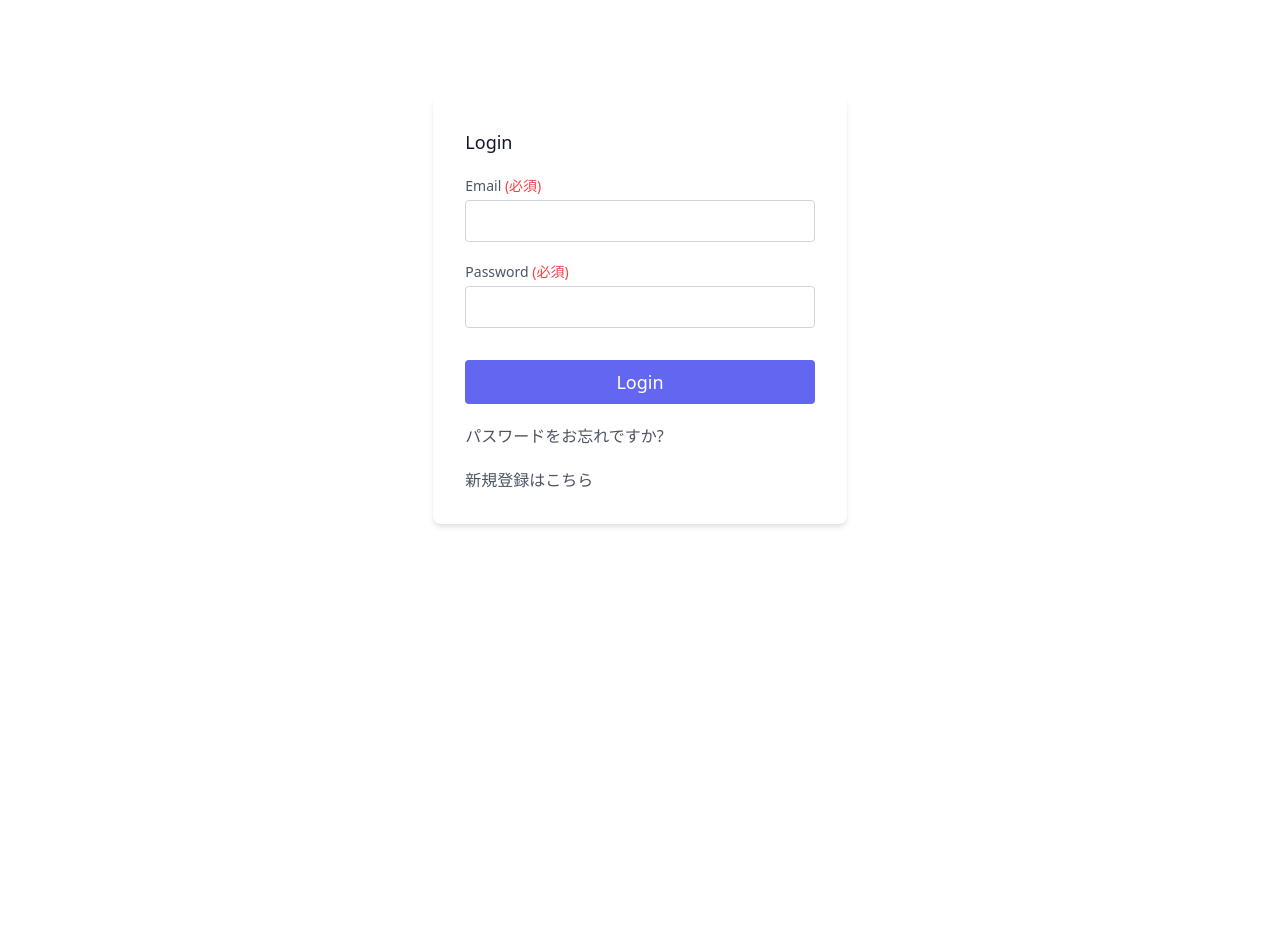
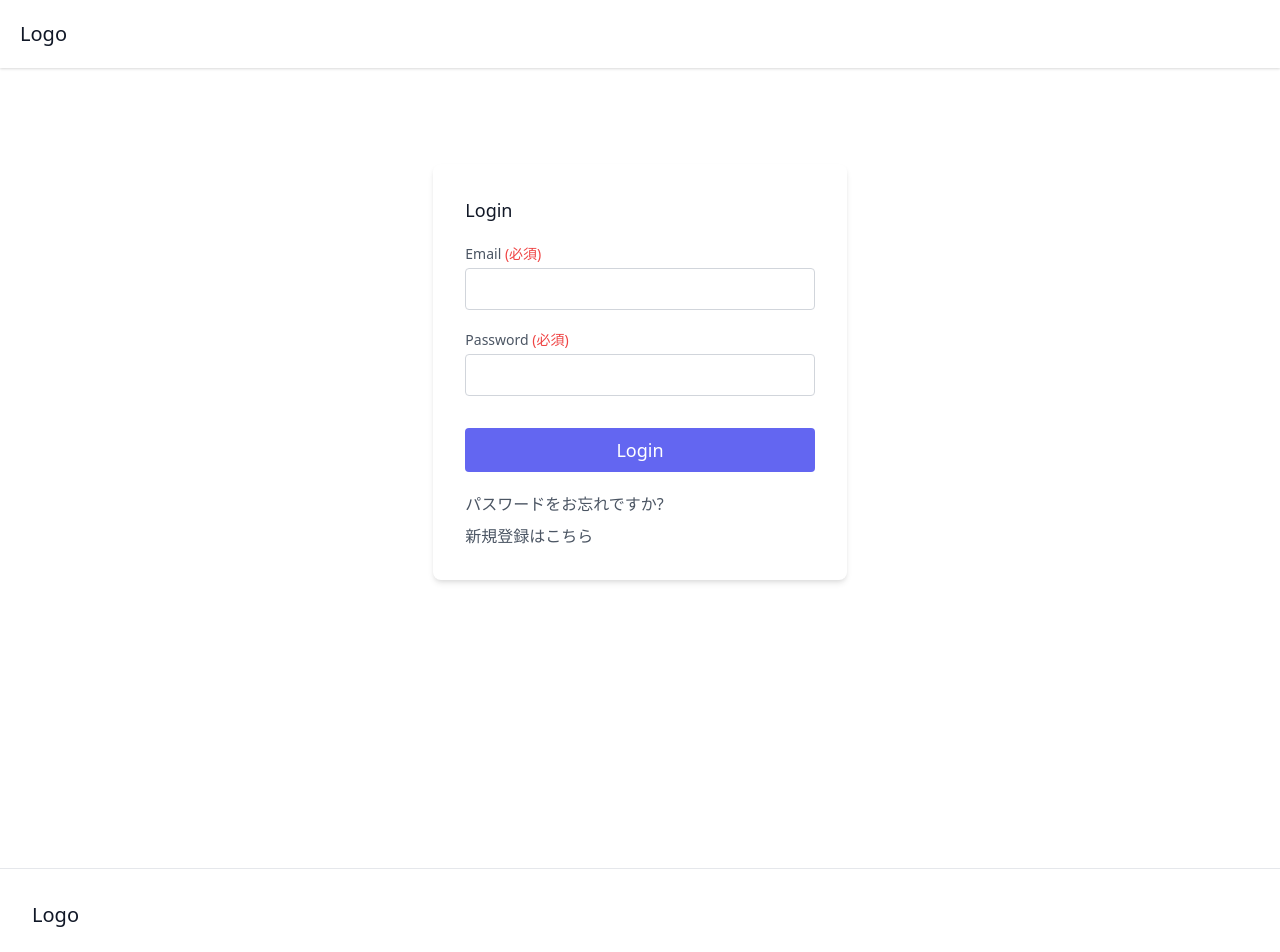
Before and after one commit to takashi145/breeze-api-vue, a Vue app: page /login in a window 1280 px wide. Shown: the top 952 px of the page. Before the commit the page ends 800 px from the top, so only its background shows below. Built offline with nearby package versions, Linux system fonts and the light colour scheme.

Commit message:
layout, header component , footer component

```diff
--- /dev/null
+++ b/src/components/Footer.vue
@@ -0,0 +1,12 @@
+<template>
+  <footer class="text-gray-600 body-font border-t">
+    <div class="container px-5 py-8 mx-auto flex items-center sm:flex-row flex-col">
+      <a class="flex title-font font-medium items-center md:justify-start justify-center text-gray-900">
+        <span class="ml-3 text-xl">Logo</span>
+      </a>
+    </div>
+  </footer>
+</template>
+
+<script>
+</script>
--- /dev/null
+++ b/src/components/Header.vue
@@ -0,0 +1,31 @@
+<template>
+  <header class="text-gray-600 body-font shadow">
+    <div class="container mx-auto flex flex-wrap p-5 flex-col md:flex-row items-center">
+      <a class="flex title-font font-medium items-center text-gray-900 mb-4 md:mb-0">
+        <span class="text-xl">Logo</span>
+      </a>
+      <nav class="md:mr-auto md:ml-4 md:py-1 md:pl-4 md:border-l md:border-gray-400	flex flex-wrap items-center text-base justify-center">
+        <a class="mr-5 hover:text-gray-900">First Link</a>
+        <a class="mr-5 hover:text-gray-900">Second Link</a>
+        <a class="mr-5 hover:text-gray-900">Third Link</a>
+        <a class="mr-5 hover:text-gray-900">Fourth Link</a>
+      </nav>
+      <button @click="logout" class="inline-flex items-center bg-gray-200 border-0 py-1 px-3 focus:outline-none hover:bg-gray-300 rounded text-base mt-4 md:mt-0">
+        ログアウト
+      </button>
+    </div>
+  </header>
+</template>
+
+<script setup>
+import axios from 'axios'
+import { useRouter } from 'vue-router';
+
+const router = useRouter()
+
+const logout = async () => {
+  await axios.get('/sanctum/csrf-cookie')
+  await axios.post('logout')
+  router.push('/login')
+}
+</script>
--- /dev/null
+++ b/src/components/layouts/AuthLayout.vue
@@ -0,0 +1,19 @@
+<template>
+  <div>
+    <Header />
+    <main>
+      <slot />
+    </main>
+  </div>
+</template>
+
+<script>
+import Header from '../Header.vue'
+export default {
+  components: { Header },
+}
+</script>
+
+<style>
+
+</style>
--- /dev/null
+++ b/src/components/layouts/DefaultLayout.vue
@@ -0,0 +1,24 @@
+<template>
+  <div>
+    <header class="text-gray-600 body-font shadow">
+      <div class="container mx-auto flex flex-wrap p-5 flex-col md:flex-row items-center">
+        <a class="flex title-font font-medium items-center text-gray-900 mb-4 md:mb-0">
+          <span class="text-xl">Logo</span>
+        </a>
+      </div>
+    </header>
+    <main class="h-screen">
+      <slot />
+    </main>
+    <Footer />
+  </div>
+</template>
+
+<script>
+import Footer from '../Footer.vue';
+export default {
+  components: {
+    Footer,
+  }
+}
+</script>
--- a/src/views/Home.vue
+++ b/src/views/Home.vue
@@ -1,22 +1,18 @@
 <template>
-  <div>
-    <div>
-      <button @click="logout">Logout</button>
+  <auth-layout>
+    <div v-if="user" class="ml-3">
+      <h1>ユーザ名: {{ user.name }}</h1>
+      <p>メールアドレス: {{ user.email }}</p>
     </div>
-    <div v-if="user">
-      <h1>{{ user.name }}</h1>
-      <p>{{ user.email }}</p>
-    </div>
-  </div>
-
+  </auth-layout>
 </template>
 
 <script setup>
 import { onMounted, ref } from "vue";
 import axios from 'axios';
-import router from "@/router";
+import AuthLayout from '@/components/layouts/AuthLayout.vue';
 
-const user = ref(null)
+const user = ref({})
 
 onMounted(() => {
   getUser()
@@ -33,9 +29,4 @@ const getUser = async () => {
     console.log(e)
   }
 }
-
-const logout = async () => {
-  await axios.post('logout')
-  router.push('/login')
-}
 </script>
--- a/src/views/auth/ForgotPassword.vue
+++ b/src/views/auth/ForgotPassword.vue
@@ -1,4 +1,5 @@
 <template>
+  <default-layout>
     <div class="container px-5 py-24 mx-auto flex">
       <form @submit.prevent="submit" class="lg:w-1/3 md:w-2/3 bg-white rounded-lg p-8 flex flex-col mx-auto w-full mt-10 md:mt-0 relative z-10 shadow-md">
         <h2 class="mb-4 text-gray-900 text-lg mb-1 font-medium title-font">パスワードをお忘れですか</h2>
@@ -16,11 +17,13 @@
         <router-link to="/login" class="mt-5 text-gray-600 hover:text-gray-800 hover:underline">ログインページに戻る</router-link>
       </form>
     </div>
+  </default-layout>
 </template>
 
 <script setup>
 import { ref } from 'vue';
 import axios from 'axios';
+import DefaultLayout from '@/components/layouts/DefaultLayout.vue';
 
 const form = ref({
   email: ''
--- a/src/views/auth/Login.vue
+++ b/src/views/auth/Login.vue
@@ -1,4 +1,5 @@
 <template>
+  <default-layout>
     <div class="container px-5 py-24 mx-auto flex">
       <form @submit.prevent="login" class="lg:w-1/3 md:w-2/3 bg-white rounded-lg p-8 flex flex-col mx-auto w-full mt-10 md:mt-0 relative z-10 shadow-md">
         <h2 class="mb-4 text-gray-900 text-lg mb-1 font-medium title-font">Login</h2>
@@ -16,17 +17,19 @@
             <p v-for="(error, index) in errors.password" :key="index"  class="text-red-500">{{ error }}</p>
           </div>
         </div>
-      <button type="submit" class="text-white bg-indigo-500 border-0 py-2 px-6 focus:outline-none hover:bg-indigo-600 rounded text-lg">Login</button>
-      <router-link to="/forgot-password" class="mt-5 text-gray-600 hover:text-gray-800 hover:underline">パスワードをお忘れですか?</router-link>
-      <router-link to="/register" class="mt-5 text-gray-600 hover:text-gray-800 hover:underline">新規登録はこちら</router-link>
+        <button type="submit" class="mb-3 text-white bg-indigo-500 border-0 py-2 px-6 focus:outline-none hover:bg-indigo-600 rounded text-lg">Login</button>
+        <router-link to="/forgot-password" class="my-2 text-gray-600 hover:text-gray-800 hover:underline">パスワードをお忘れですか?</router-link>
+        <router-link to="/register" class="text-gray-600 hover:text-gray-800 hover:underline">新規登録はこちら</router-link>
       </form>
     </div>
+  </default-layout>
 </template>
 
 <script setup>
 import { ref } from 'vue';
 import axios from 'axios';
 import { useRouter } from 'vue-router';
+import DefaultLayout from '@/components/layouts/DefaultLayout.vue';
 
 const router = useRouter();
 
@@ -47,6 +50,5 @@ const login = async() => {
   }catch(e) {
     errors.value = e.response.data.errors
   }
-
 }
 </script>
--- a/src/views/auth/PasswordReset.vue
+++ b/src/views/auth/PasswordReset.vue
@@ -1,4 +1,5 @@
 <template>
+  <default-layout>
     <div class="container px-5 py-24 mx-auto flex">
       <form @submit.prevent="submit" class="lg:w-1/3 md:w-2/3 bg-white rounded-lg p-8 flex flex-col mx-auto w-full mt-10 md:mt-0 relative z-10 shadow-md">
         <h2 class="mb-4 text-gray-900 text-lg mb-1 font-medium title-font">パスワード再設定</h2>
@@ -16,12 +17,15 @@
         <button type="submit" class="text-white bg-indigo-500 border-0 py-2 px-6 focus:outline-none hover:bg-indigo-600 rounded text-lg">Password Reset</button>
       </form>
     </div>
+  </default-layout>
+
 </template>
 
 <script setup>
 import { ref } from 'vue';
 import axios from 'axios';
 import { useRoute, useRouter } from 'vue-router';
+import DefaultLayout from '@/components/layouts/DefaultLayout.vue';
 
 const router = useRouter();
 const route = useRoute();
--- a/src/views/auth/Register.vue
+++ b/src/views/auth/Register.vue
@@ -1,4 +1,5 @@
 <template>
+  <default-layout>
     <div class="container px-5 py-24 mx-auto flex">
       <form @submit.prevent="register" class="lg:w-1/3 md:w-2/3 bg-white rounded-lg p-12 flex flex-col mx-auto w-full mt-10 md:mt-0 relative z-10 shadow-md">
         <h2 class="mb-4 text-gray-900 text-lg mb-1 font-medium title-font">Sign up</h2>
@@ -16,7 +17,7 @@
             <li v-for="(error, index) in errors.email" :key="index"  class="text-red-500">{{ error }}</li>
           </ul>
         </div>
-      <div class="relative mb-8">
+        <div class="relative mb-4">
           <label for="password" class="leading-7 text-sm text-gray-600">Password <span class="text-red-500">(必須)</span></label>
           <input type="password" id="password" placeholder="パスワードを入力してください。" v-model="form.password" class="w-full bg-white rounded border border-gray-300 focus:border-indigo-500 focus:ring-2 focus:ring-indigo-200 text-base outline-none text-gray-700 py-1 px-3 leading-8 transition-colors duration-200 ease-in-out">
           <ul v-if="errors.password">
@@ -31,12 +32,15 @@
         <router-link to="/login" class="mt-5 text-gray-600 hover:text-gray-800 hover:underline">アカウントをすでにお持ちですか?ログイン</router-link>
       </form>
     </div>
+  </default-layout>
+
 </template>
 
 <script setup>
 import { ref } from 'vue';
 import axios from 'axios';
 import { useRouter } from 'vue-router';
+import DefaultLayout from '@/components/layouts/DefaultLayout.vue';
 
 const router = useRouter();
 
@@ -53,12 +57,9 @@ const register = async() => {
   try {
     await axios.get('sanctum/csrf-cookie')
     await axios.post('/register', form.value)
-    .then(() => {
     router.push('/')
-    })
   }catch(e) {
     errors.value = e.response.data.errors
-    console.log(errors.value)
   }
 
 }
```
Lines whose indentation alone changed are shown as unchanged.
